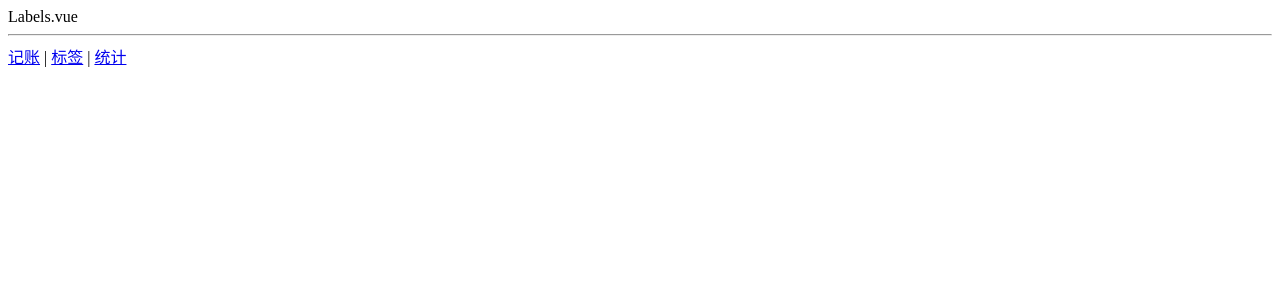
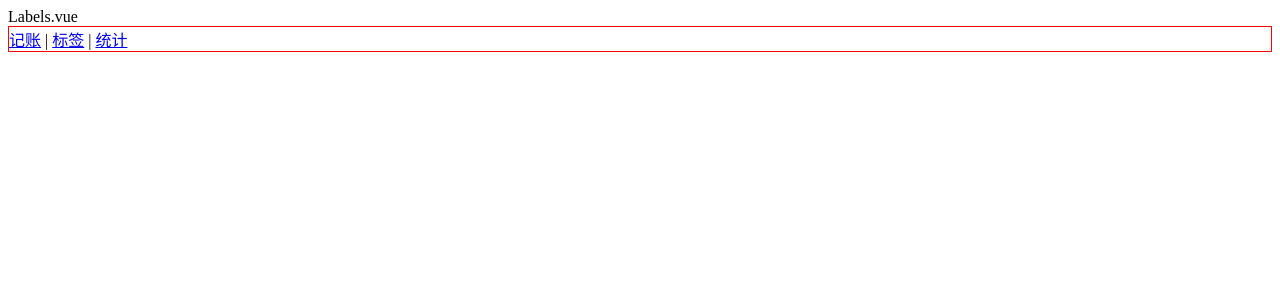
Before and after one commit to Leerongyue/morney-vue, a Vue app: page /#/labels in a window 1280 px wide. Shown: the top 300 px of the page. Built offline with nearby package versions, Linux system fonts and the light colour scheme.

Commit message:
全局组件<Nav/>

```diff
--- a/src/App.vue
+++ b/src/App.vue
@@ -1,15 +1,6 @@
 <template>
   <div>
     <router-view/>
-    <hr/>
-    <div>
-      <router-link to="/money">记账</router-link>
-      |
-      <router-link to="/labels">标签</router-link>
-      |
-      <router-link to="/statistics">统计</router-link>
-    </div>
-
   </div>
 </template>
 
@@ -35,3 +26,8 @@
     }
   }
 </style>
+<script>
+  export default {
+    name: 'App',
+  }
+</script>
--- /dev/null
+++ b/src/components/Nav.vue
@@ -0,0 +1,21 @@
+<template>
+  <div class="nav">
+    <router-link to="/money">记账</router-link>
+    |
+    <router-link to="/labels">标签</router-link>
+    |
+    <router-link to="/statistics">统计</router-link>
+  </div>
+</template>
+
+<script lang="ts">
+  export default {
+    name: 'Nav'
+  };
+</script>
+
+<style lang="scss" scoped>
+  .nav {
+    border: 1px solid red
+  }
+</style>
--- a/src/views/Labels.vue
+++ b/src/views/Labels.vue
@@ -1,10 +1,13 @@
 <template>
-  <div>Labels.vue</div>
+  <div>
+    Labels.vue
+    <Nav/>
+  </div>
 </template>
 
 <script lang="ts">
   export default {
-    name: 'labels'
+    name: 'labels',
   };
 </script>
 
--- a/src/views/Money.vue
+++ b/src/views/Money.vue
@@ -1,10 +1,13 @@
 <template>
-  <div>Money.vue</div>
+  <div>
+    Money.vue
+    <Nav/>
+  </div>
 </template>
 
 <script lang="ts">
   export default {
-    name: 'Money'
+    name: 'Money',
   };
 </script>
 
--- a/src/views/Statistics.vue
+++ b/src/views/Statistics.vue
@@ -1,10 +1,13 @@
 <template>
-  <div>Statistics.vue</div>
+  <div>
+    Statistics.vue
+    <Nav/>
+  </div>
 </template>
 
 <script lang="ts">
   export default {
-    name: 'Statistics'
+    name: 'Statistics',
   };
 </script>
 
```
Also changed, not shown: src/main.ts (+9 -8 lines).
